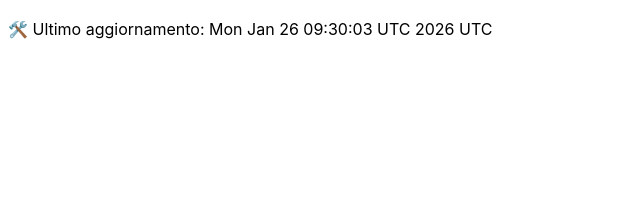
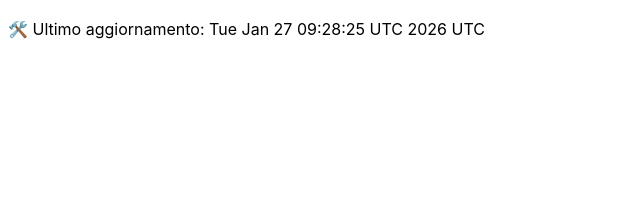
Before and after one commit to DanteTrb/DanteTrb.github.io, a Jekyll site: the page built from badges.md, in a window 1280 px wide. Shown: the top 213 px of the page, without its empty margins (0-640 px from the left). Built offline with Jekyll 4.4.1, drawn with Linux system fonts in a browser that asks for light colours; our own code applies the rules of GitHub Pages for plain Markdown files.

Commit message:
🛠️ Aggiornamento automatico badge

```diff
--- a/badges.md
+++ b/badges.md
@@ -1 +1 @@
-🛠️ Ultimo aggiornamento: Mon Jan 26 09:30:03 UTC 2026 UTC
+🛠️ Ultimo aggiornamento: Tue Jan 27 09:28:25 UTC 2026 UTC
```
